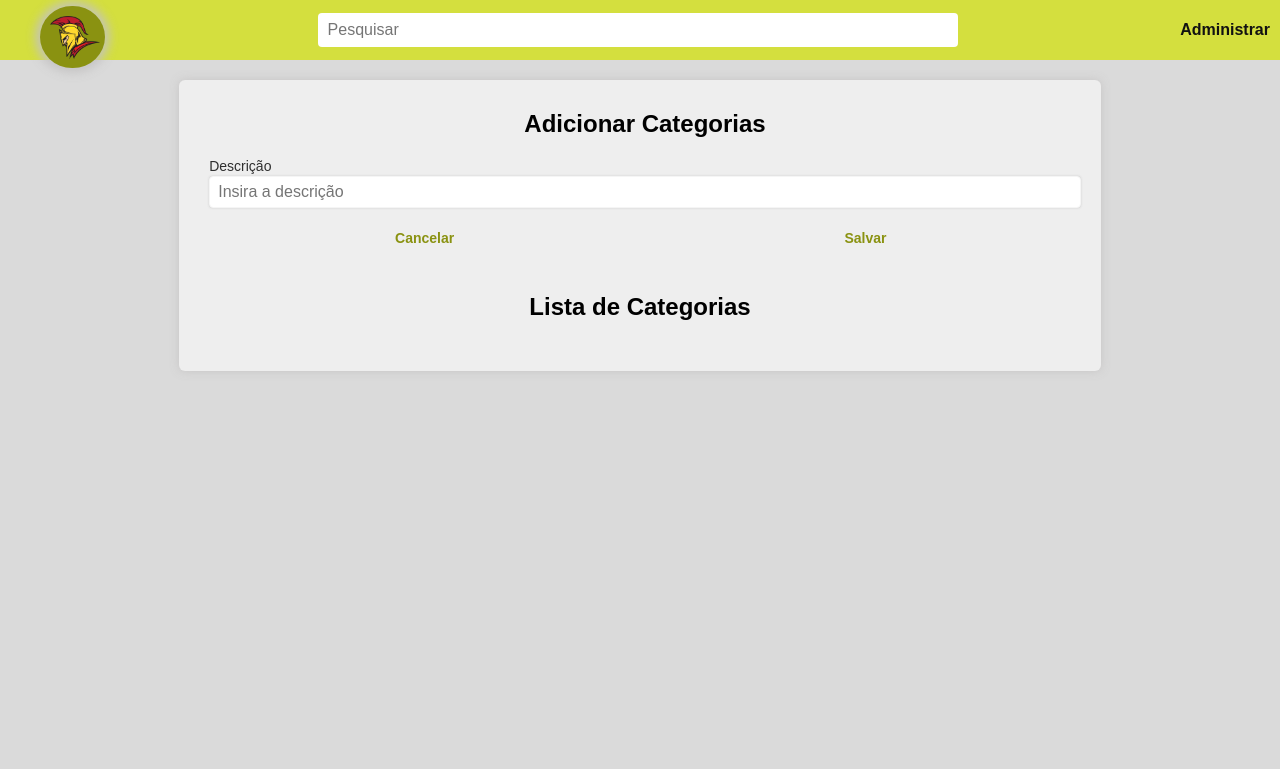
After one commit to JonatanValdivia/icatalogo, a PHP site: page /icatalogo-parte1/categorias/index.php in a window 1280 px wide. The commit adds this page. Shown: the top 769 px of the page. Run offline with PHP 8.4, Linux system fonts and the light colour scheme; data that the repository does not hold is empty.

Commit message:
Enviando o projeto

```diff
--- /dev/null
+++ b/icatalogo-parte1/categorias/index.php
@@ -0,0 +1,57 @@
+<?php
+     include("../database/conexao.php");
+     $sqlSelect = "SELECT * FROM tbl_categoria;";
+     $resultado = mysqli_query($conexao, $sqlSelect);
+?>
+<!DOCTYPE html>
+<html lang="en">
+
+<head>
+    <meta charset="UTF-8">
+    <meta http-equiv="X-UA-Compatible" content="IE=edge">
+    <meta name="viewport" content="width=device-width, initial-scale=1.0">
+    <link rel="stylesheet" href="../styles-global.css" />
+    <link rel="stylesheet" href="./style.css" />
+    <title>Administrar Categorias</title>
+</head>
+
+<body>
+    <?php
+    include("../componentes/header/header.php");
+    ?>
+    <div class="content">
+        <section class="categorias-container">
+            <main>
+                <form method="POST" class="form-categoria" action="actionCategoria.php">
+                    <h1 class="span2">Adicionar Categorias</h1>
+                    <div class="input-group span2">
+                        <label for="descricao">Descrição</label>
+                        <input type="hidden" name="acao" value="inserir">
+                        <input type="text" name="descricao" id="descricao" placeholder="Insira a descrição" required/>
+                    </div>
+                    <button onclick="javascript:window.location.href = '../../icatalogo-parte1/categorias/index.php'">Cancelar</button>
+                    <button>Salvar</button>
+                </form>
+                <h1>Lista de Categorias</h1>
+                <?php
+                    while($categoria = mysqli_fetch_array($resultado)){
+                ?>
+                <div class="card-categorias">
+                    <?= $categoria['descricao']?>
+                    <form method="POST" action="actionCategoria.php">
+                        <input type="hidden" name="acao" value="deletar">
+                        <input type="hidden" name="categoriaId" value="<?= $categoria['id'] ?>"/>
+                        <button>
+                            <img src="https://icons.veryicon.com/png/o/construction-tools/coca-design/delete-189.png"/>
+                        </button>
+                    </form>
+                </div>
+                <?php
+                    }
+                ?>
+            </main>
+        </section>
+    </div>
+</body>
+
+</html>
--- /dev/null
+++ b/icatalogo-parte1/categorias/style.css
@@ -0,0 +1,56 @@
+.categorias-container main {
+  width: 80%;
+  display: flex;
+  flex-direction: column;
+  justify-content: center;
+  margin: auto;
+  margin-top: 20px;
+  gap: 5px;
+
+  padding-bottom: 40px;
+  background-color: var(--backgroundPrimary);
+  border-radius: 6px;
+  box-shadow: 0px 0px 10px var(--boxShadow);
+}
+
+.form-categoria {
+  padding: 30px;
+  display: grid;
+  grid-template-columns: 50% 50%;
+  gap: 10px;
+  margin-bottom: 0;
+}
+
+.span2 {
+  grid-column: 1 / span 2;
+}
+
+.card-categorias {
+  margin: 0px 30px;
+  padding: 15px;
+  width: calc(100% - 60px);
+  display: flex;
+  flex-direction: row;
+  justify-content: space-between;
+  align-items: center;
+  font-size: 1rem;
+  background-color: var(--backgroundSecondary);
+  border-radius: 6px;
+}
+
+.card-categorias > form > button{
+  width: 20px;
+  border: 0;
+  padding: 0;
+  box-shadow: none;
+}
+
+.card-categorias > form > button > img {
+  width: 20px;
+  cursor: pointer;
+  transition: 0.2s;
+}
+
+.card-categorias > form > button > img:hover {
+  transform: scale(1.1);
+}
--- a/icatalogo-parte1/componentes/header/acoesLogin.php
+++ b/icatalogo-parte1/componentes/header/acoesLogin.php
@@ -11,6 +11,8 @@ function validarCampos(){
     if(!isset($_POST['senha']) && $_POST['senha'] == ""){
         $erros = "O campo senha é obrigatório!";
     }
+
+    return $erros;
 }
 
 switch ($_POST["acao"]) {
--- a/icatalogo-parte1/componentes/header/header.php
+++ b/icatalogo-parte1/componentes/header/header.php
@@ -1,4 +1,4 @@
-<link href="/Jonatan/icatalogo/icatalogo-parte1/componentes/header/header.css" rel="stylesheet" />
+<link href="/PWBE/Aula10PHP/icatalogo/icatalogo-parte1/componentes/header/header.css" rel="stylesheet" />
 <header class="header">
     <figure>
         <img src="../imgs/logo.png" />
@@ -14,7 +14,7 @@
         </nav>
         <div id="container-login" class="container-login">
             <h1>Fazer Login</h1>
-            <form method="POST" action="/Jonatan/icatalogo/icatalogo-parte1/componentes/header/acoesLogin.php"">
+            <form method="POST" action="/PWBE/Aula10PHP/icatalogo/icatalogo-parte1/componentes/header/acoesLogin.php">
                 <input type="hidden" name="acao" value="login" />
                 <input type="text" name="usuario" placeholder="Usuário" />
                 <input type="password" name="senha" placeholder="Senha" />
@@ -29,7 +29,7 @@
                 <a id="menu-admin" onclick="logout()">Sair</a>
             </ul>
         </nav>
-        <form id="form-logout" style="display:none" method="POST" action="/Jonatan/icatalogo/icatalogo-parte1/componentes/header/acoesLogin.php"">
+        <form id="form-logout" style="display:none" method="POST" action="/PWBE/Aula10PHP/icatalogo/icatalogo-parte1/componentes/header/acoesLogin.php">
             <input type="hidden" name="acao" value="logout" />
         </form>
     <?php
--- a/icatalogo-parte1/produtos/index.php
+++ b/icatalogo-parte1/produtos/index.php
@@ -41,7 +41,7 @@
         ?>
             <header>
                     <button onclick="javascript:window.location.href ='./novo/'">Novo Produto</button>
-                    <button>Adicionar Categoria</button>
+                    <button onclick="javascript:window.location.href ='../categorias/'">Adicionar Categoria</button>
             </header>
         <?php
             }
--- a/icatalogo-parte1/produtos/novo/index.php
+++ b/icatalogo-parte1/produtos/novo/index.php
@@ -1,6 +1,10 @@
 <?php
   include ("../../database/conexao.php");
   session_start();
+  if(isset($_SESSION["usuarioId"])){
+    $_SESSION["mensagem"] = "Vocêprecisa fazer login para acessar essa página";
+    header('location: ../index.php');
+  }
 ?>
 <!DOCTYPE html>
 <html lang="pt-br">
--- a/icatalogo-parte1/senhas.php
+++ b/icatalogo-parte1/senhas.php
@@ -1,4 +1,3 @@
 <?php
-
-//$a = password_hash("654321", PASSWORD_DEFAULT);
-//echo $a;
+$a = password_hash("654321", PASSWORD_DEFAULT);
+echo $a;
```
Also changed, not shown: icatalogo-parte1/categorias/actionCategoria.php (added, +25 -0 lines).
